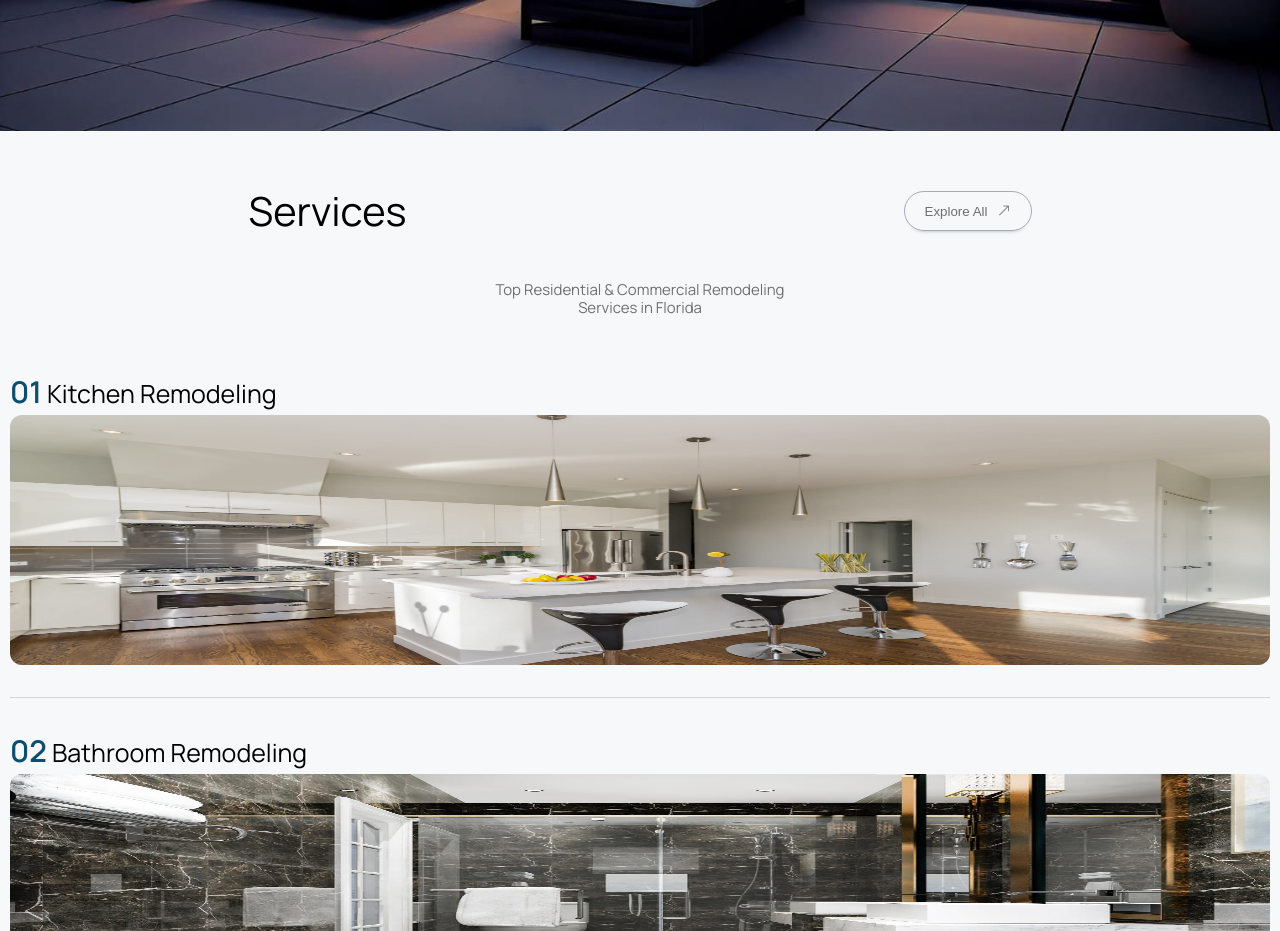
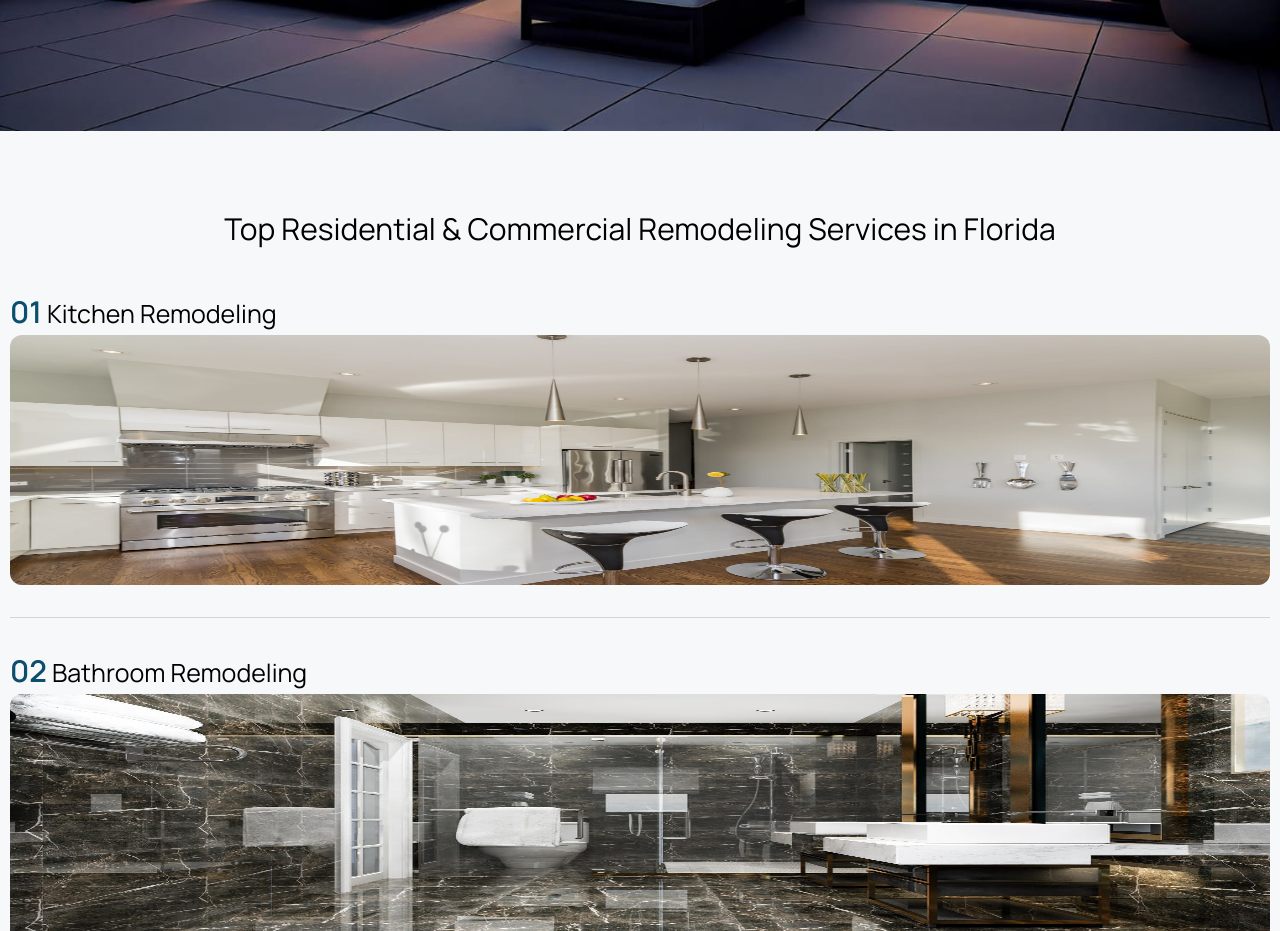
Before and after one commit to JotaJotaM1/1GCConstruction, a React (Vite) app: page / in a window 1280 px wide. Shown: the part 1060-1991 px from the top of the page. Built offline with nearby package versions, Linux system fonts and the light colour scheme.

Commit message:
The service title and the Explore All button were removed

```diff
--- a/src/pages/Home.jsx
+++ b/src/pages/Home.jsx
@@ -27,14 +27,11 @@ function Home() {
             </section>
             <section>
                 <div className="cnt-acordeonFather">
-                    <div className="titleAcordenon">
-                        <h2 className="subTitleAcor">Services</h2>
-                        <button className="btnAcordeon">Explore All<i className="upRigAcordeon bi bi-arrow-up-right"></i></button>
-                    </div>
                     <div>
                         <h2 className="subTittleService">Top Residential & Commercial Remodeling Services in Florida</h2>
                     </div>
-
+                    <div>
+                    </div>
                     <div className="parent">
                         <div className="cnt-card">
                             <h2 className="tittleCardServices"><span className="NumCardService">01</span>Kitchen Remodeling</h2>
--- a/src/styles/pages/Home.css
+++ b/src/styles/pages/Home.css
@@ -51,13 +51,6 @@ main {
     padding-left: 6px;
 }
 
-.titleAcordenon {
-    display: flex;
-    flex-direction: row;
-    justify-content: space-around;
-    align-items: center;
-    padding: 60px 0 50px 0;
-}
 
 .imgAcordeonHome {
     width: 100%;
@@ -69,12 +62,8 @@ main {
     padding: 35px 10px;
 }
 
-.subTitleAcor {
-    font-size: 40px;
-    font-weight: 400;
-}
 
-.btnAcordeon, .btn-Hww {
+.btn-Hww {
     display: flex;
     justify-content: center;
     align-items: center;
@@ -87,10 +76,6 @@ main {
     box-shadow: 0px 4px 5px -6px rgba(0, 0, 0, 0.75);
 }
 
-.upRigAcordeon {
-    font-size: 13px;
-    padding-left: 10px;
-}
 
 .parent {
     display: grid;
@@ -124,22 +109,18 @@ main {
     border-bottom: 1px solid #d4d4d4;
 }
 
+
+.subTittleChoseUs,
 .subTittleService {
-    max-width: 300px;
-    text-align: center;
-    padding: 0 0 20px;
-    color: #6F6F6F;
-    line-height: 1.2;
-    font-size: 15px;
-    margin: 0 auto;
-}
-
-.subTittleChoseUs {
     text-align: center;
     font-size: 30px;
     font-weight: 400;
     padding: 40px 0 10px;
     line-height: 1.2;
+}
+
+.subTittleService{
+    padding-top: 80px;
 }
 
 .parent2 {
@@ -160,7 +141,8 @@ main {
     border-radius: 13px;
 
 }
-.icon-container{
+
+.icon-container {
     width: 60px;
     height: 60px;
     background-color: black;
@@ -171,17 +153,18 @@ main {
     margin-bottom: 20px;
 }
 
-.iconUs{
+.iconUs {
     font-size: 30px;
     color: #65b5ff;
 }
-.tittleCard2{
+
+.tittleCard2 {
     font-size: 25px;
     font-weight: 600;
     padding-bottom: 20px;
 }
 
-.cntButton{
+.cntButton {
     display: flex;
     flex-direction: column;
     justify-content: center;
@@ -189,18 +172,19 @@ main {
     padding: 20px 0 30px;
 }
 
-.btn-Hww{
+.btn-Hww {
     width: 240px;
 }
-.arrowbtnHww{
+
+.arrowbtnHww {
     font-size: 13px;
     padding-left: 10px;
 }
 
-.textcard2{
+.textcard2 {
     line-height: 1.2;
 }
 
-.rutVideo{
+.rutVideo {
     text-decoration: none;
 }
```
